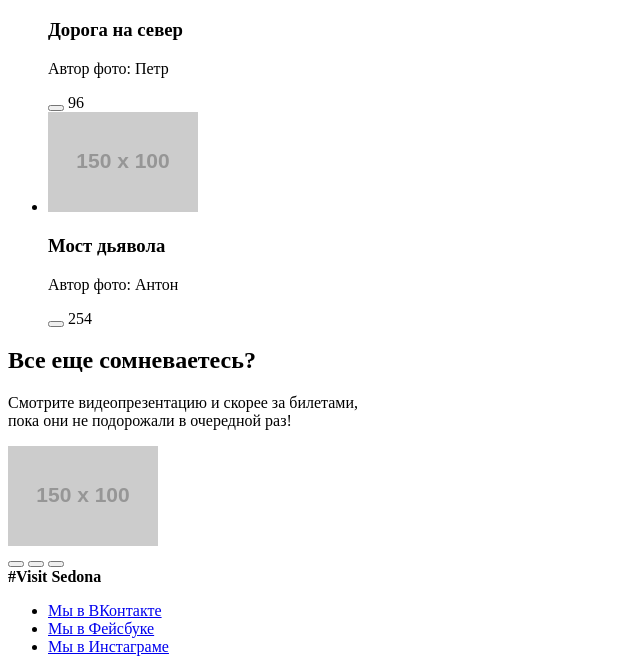
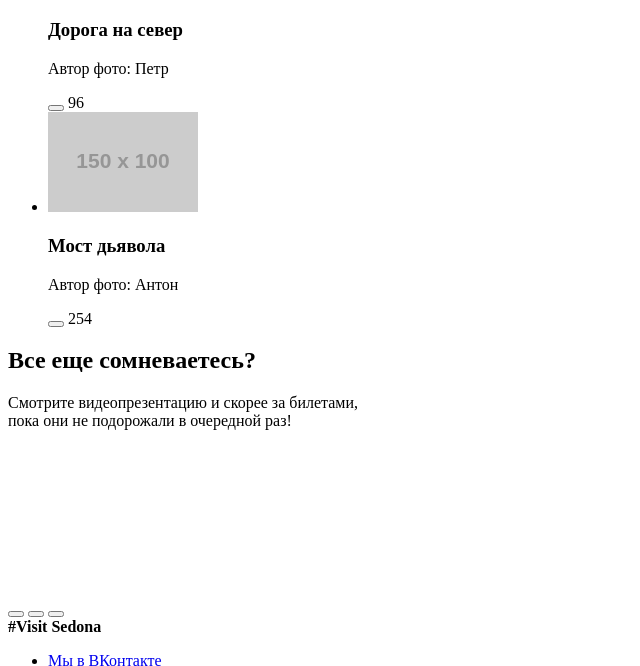
Before and after one commit to mathvladimir46/610629-sedona-1, a website: page source/photo.html in a window 1280 px wide. Shown: the part 799-1465 px from the top of the page, without its empty margins (0-640 px from the left). Drawn offline with Linux system fonts and the light colour scheme; placeholder pictures from the web are drawn by us.

Commit message:
Окончательная верстка трех страниц

```diff
--- a/source/photo.html
+++ b/source/photo.html
@@ -73,7 +73,9 @@
       <section class="page-photo__invitation invitation">
         <h2>Все еще сомневаетесь?</h2>
         <p>Смотрите видеопрезентацию и скорее за билетами,<br> пока они не подорожали в очередной раз!</p>
+        <video class="invitation__video">
         <img class="invitation__photo" src="http://placehold.it/150x100" alt="Приглашение в дорогу">
+        </video>
         <div class="invitation__scale scale">
           <div class="scale__bar"></div>
           <div class="scale__bar range-toggle range-toggle-min"></div>
```
Also changed, not shown: source/form.html (+10 -0 lines).
